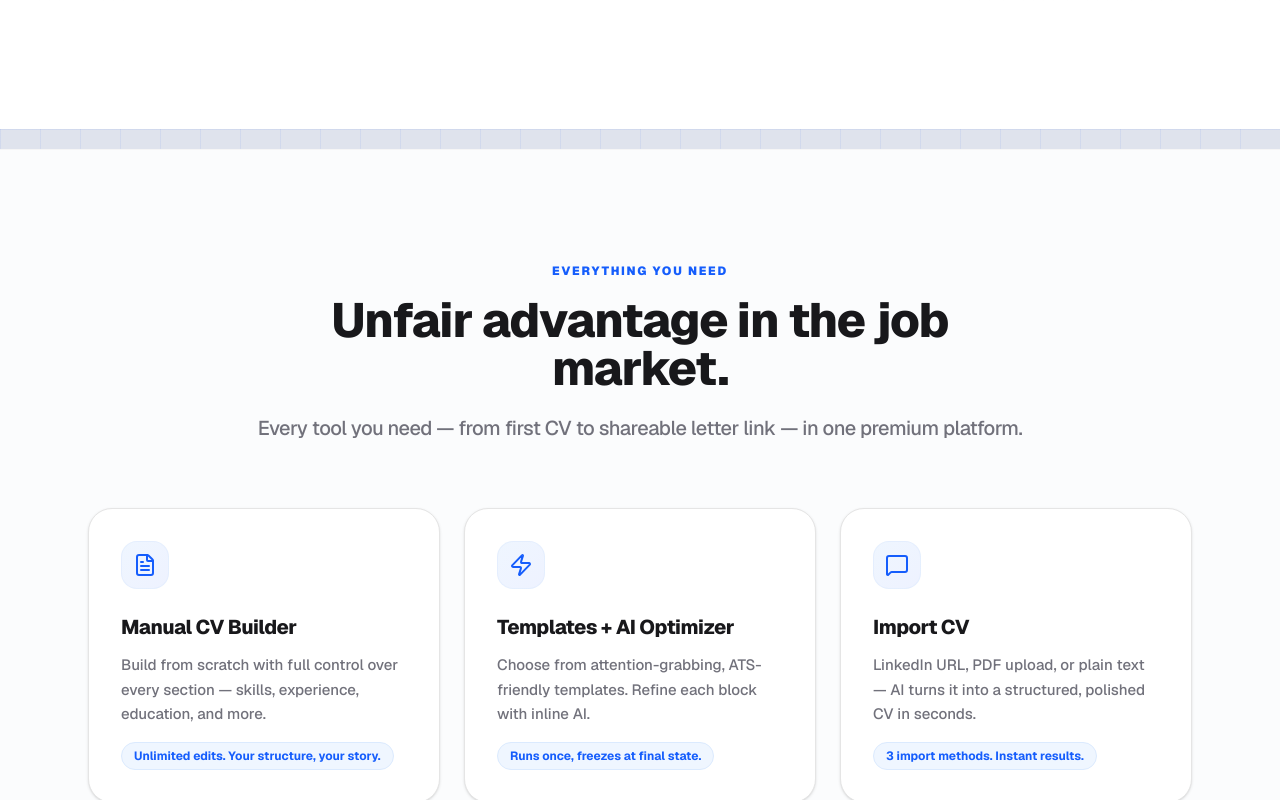
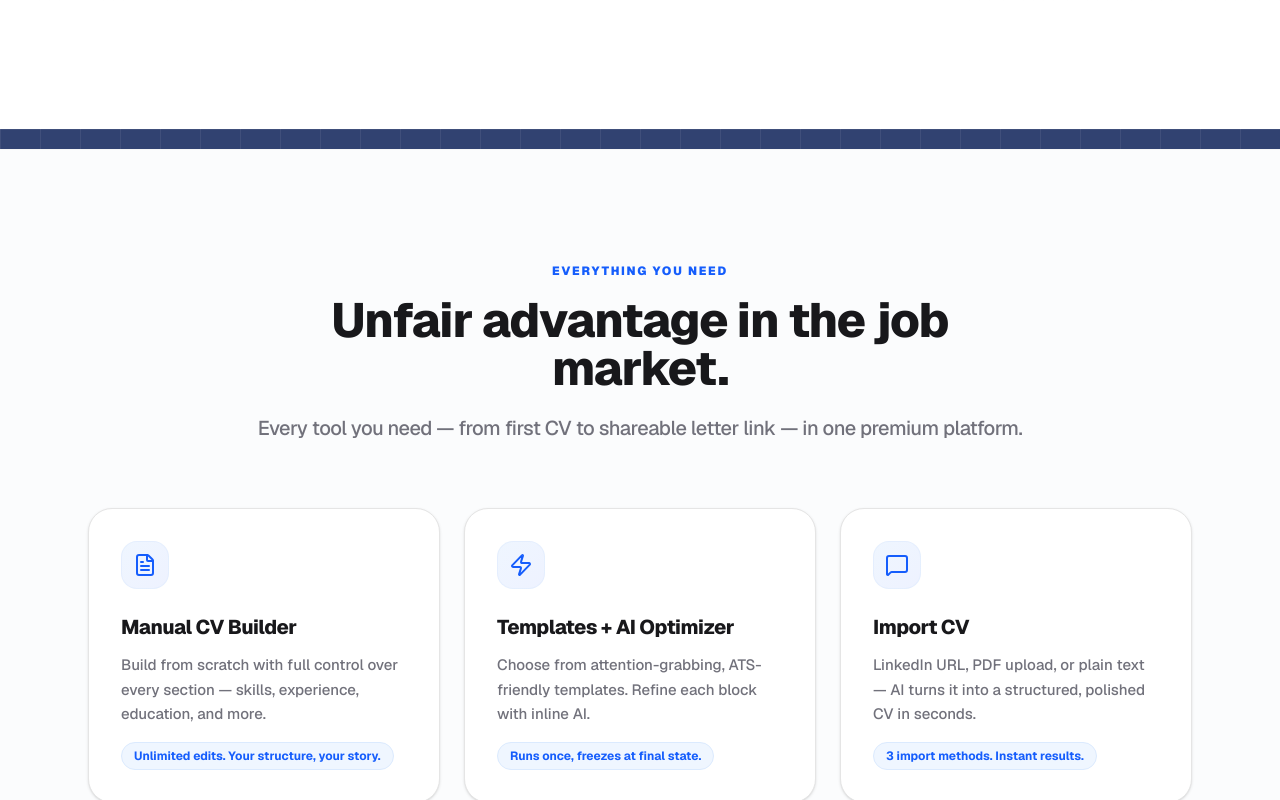
Before and after one commit to Cinarezici/cv, a Next.js app: page / in a window 1280 px wide. Shown: the part 3660-4460 px from the top of the page. Built offline with nearby package versions, Linux system fonts and the light colour scheme.

Commit message:
style: adjust divider to navy blue at 85% opacity

```diff
--- a/src/app/page.tsx
+++ b/src/app/page.tsx
@@ -235,9 +235,9 @@ const WaveDivider = () => (
     className="w-full"
     style={{
       height: '20px',
-      background: 'rgba(30, 58, 138, 0.12)',
+      background: 'rgba(15, 35, 90, 0.85)',
       backgroundImage:
-        'linear-gradient(to right, rgba(37,99,235,0.08) 1px, transparent 1px), linear-gradient(to bottom, rgba(37,99,235,0.08) 1px, transparent 1px)',
+        'linear-gradient(to right, rgba(255,255,255,0.07) 1px, transparent 1px), linear-gradient(to bottom, rgba(255,255,255,0.07) 1px, transparent 1px)',
       backgroundSize: '2.5rem 2.5rem',
     }}
   />
```
